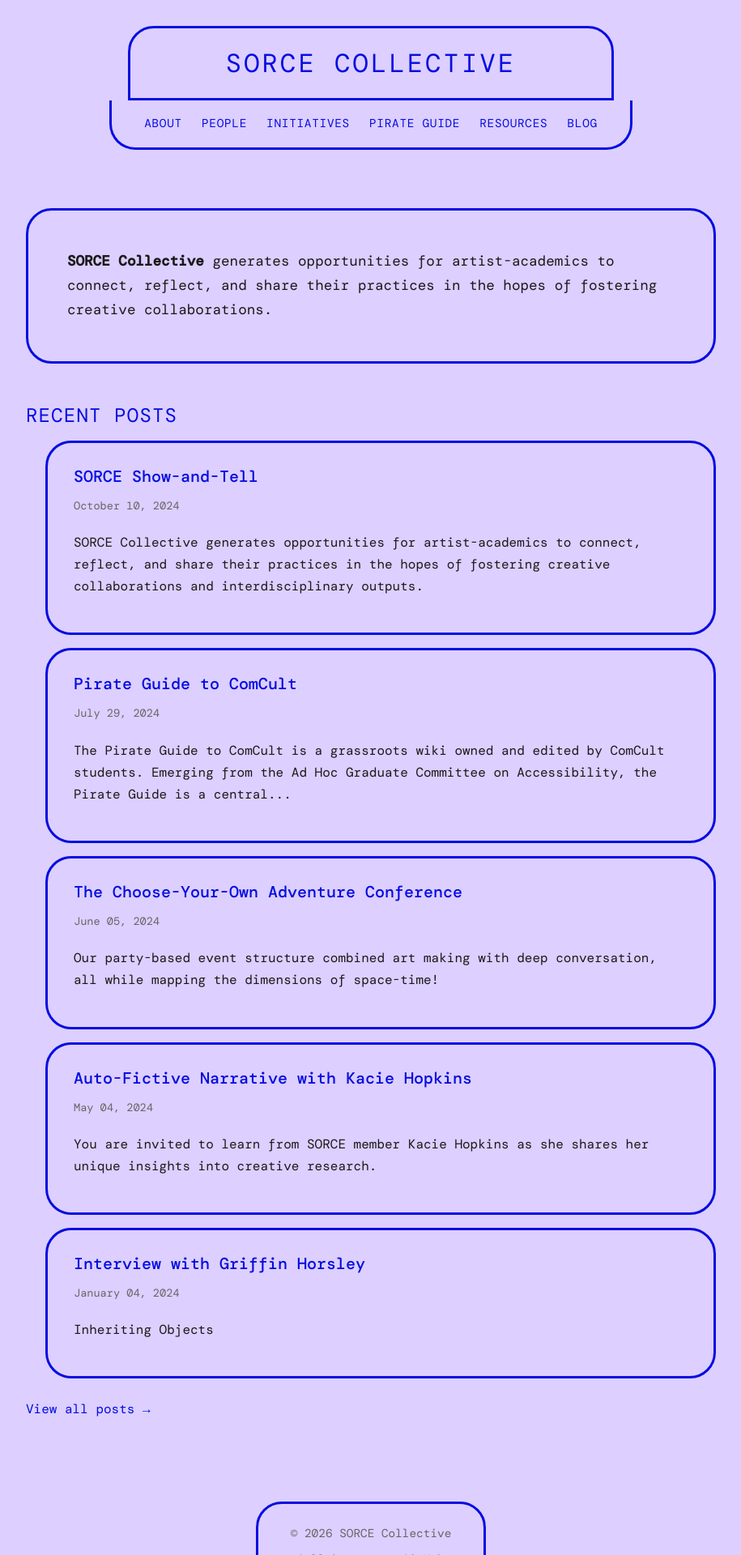
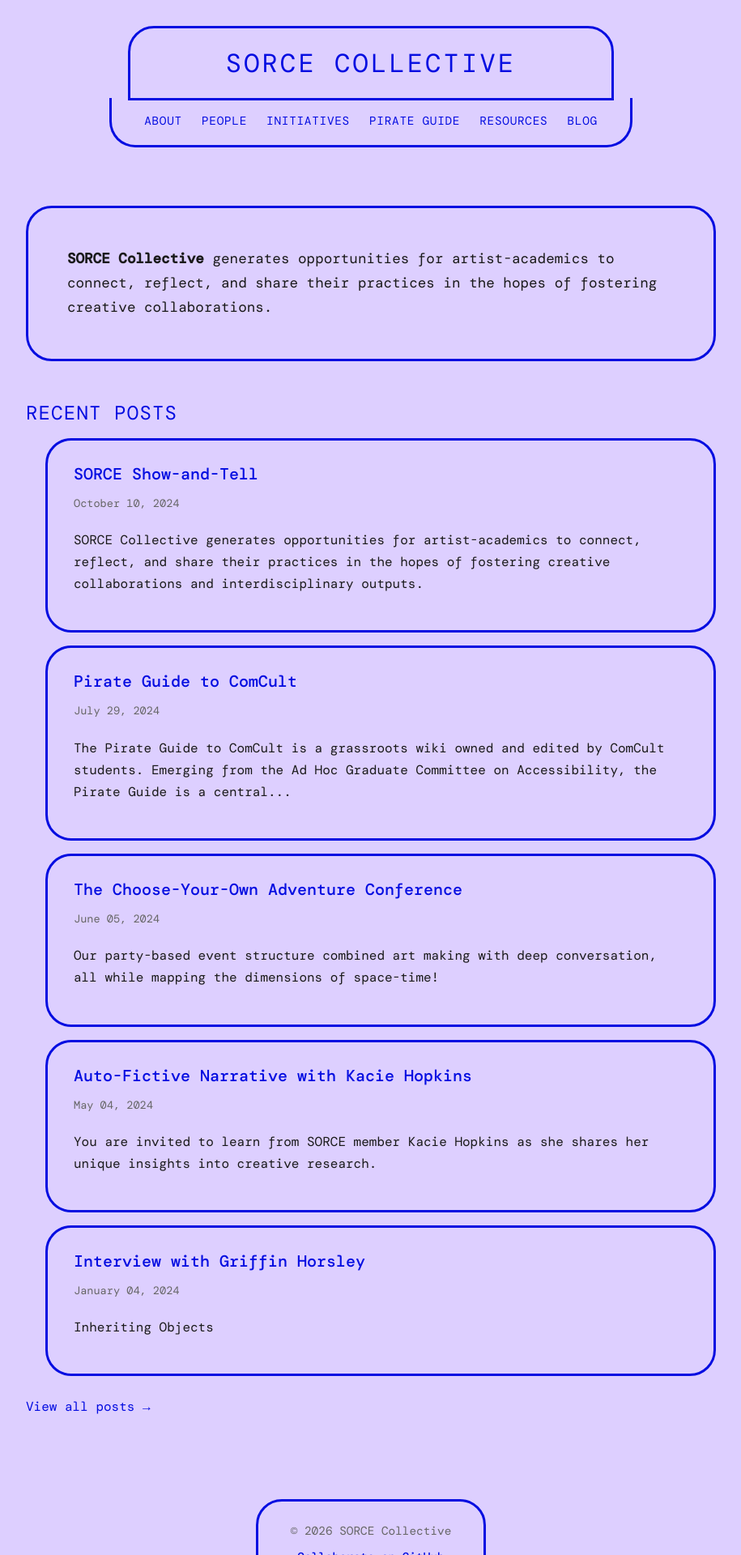
Before and after one commit to iowyth/sorce, a Jekyll site: the page built from index.md, in a window 1280 px wide. Shown: the top 1920 px of the page at 81% size, without its empty margins (182-1097 px from the left). Built offline with Jekyll 4.4.1, drawn with Linux system fonts in a browser that asks for light colours; some web fonts are replaced.

Commit message:
Connect nav to title with negative margin
- Added margin-top: -3px to nav to overlap with title's bottom border
- Creates seamless horseshoe connection

Co-Authored-By: Claude Opus 4.5 <noreply@anthropic.com>

```diff
--- a/assets/css/style.css
+++ b/assets/css/style.css
@@ -121,6 +121,7 @@ a:hover {
   border-radius: 0 0 2rem 2rem;
   width: 100%;
   justify-content: center;
+  margin-top: -3px;
 }
 
 .site-nav a {
```
